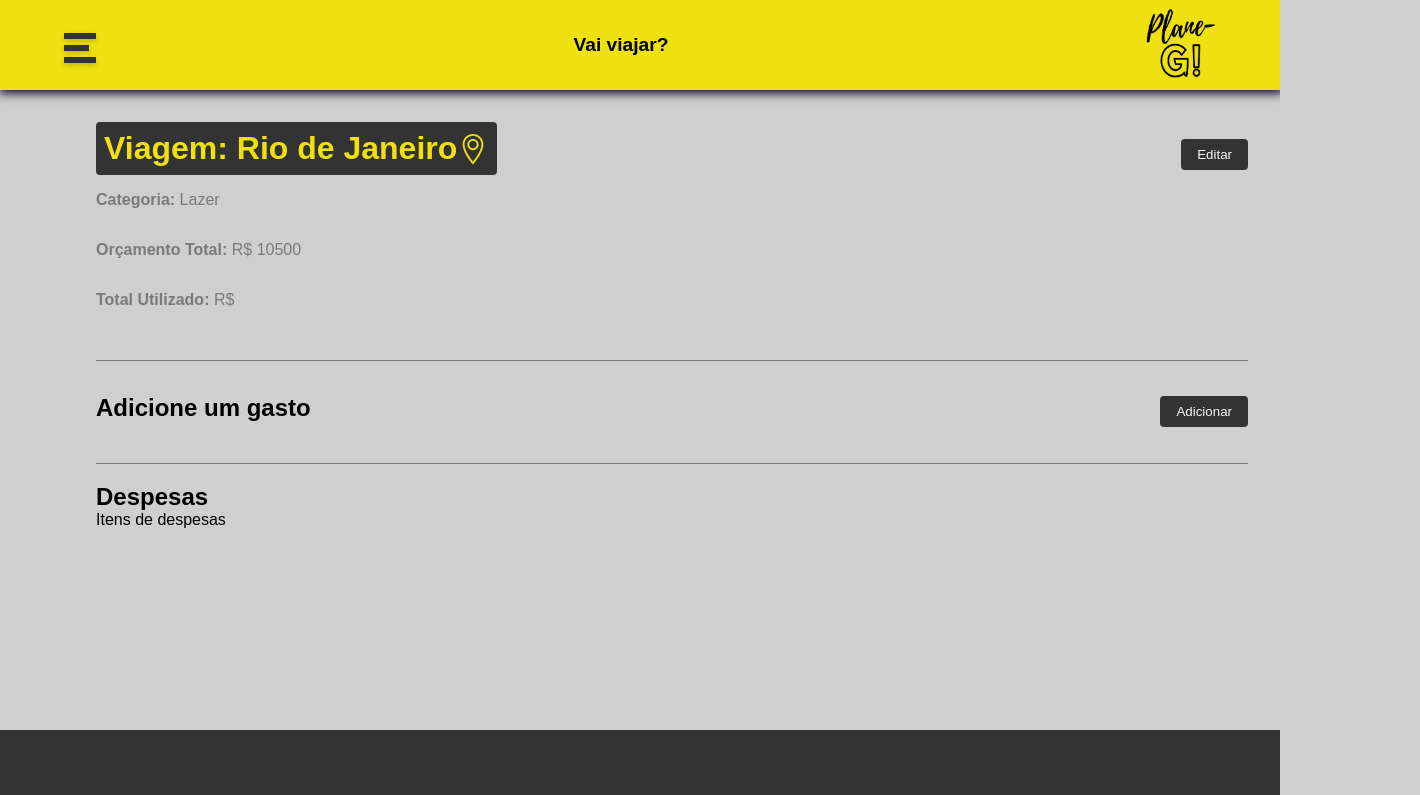
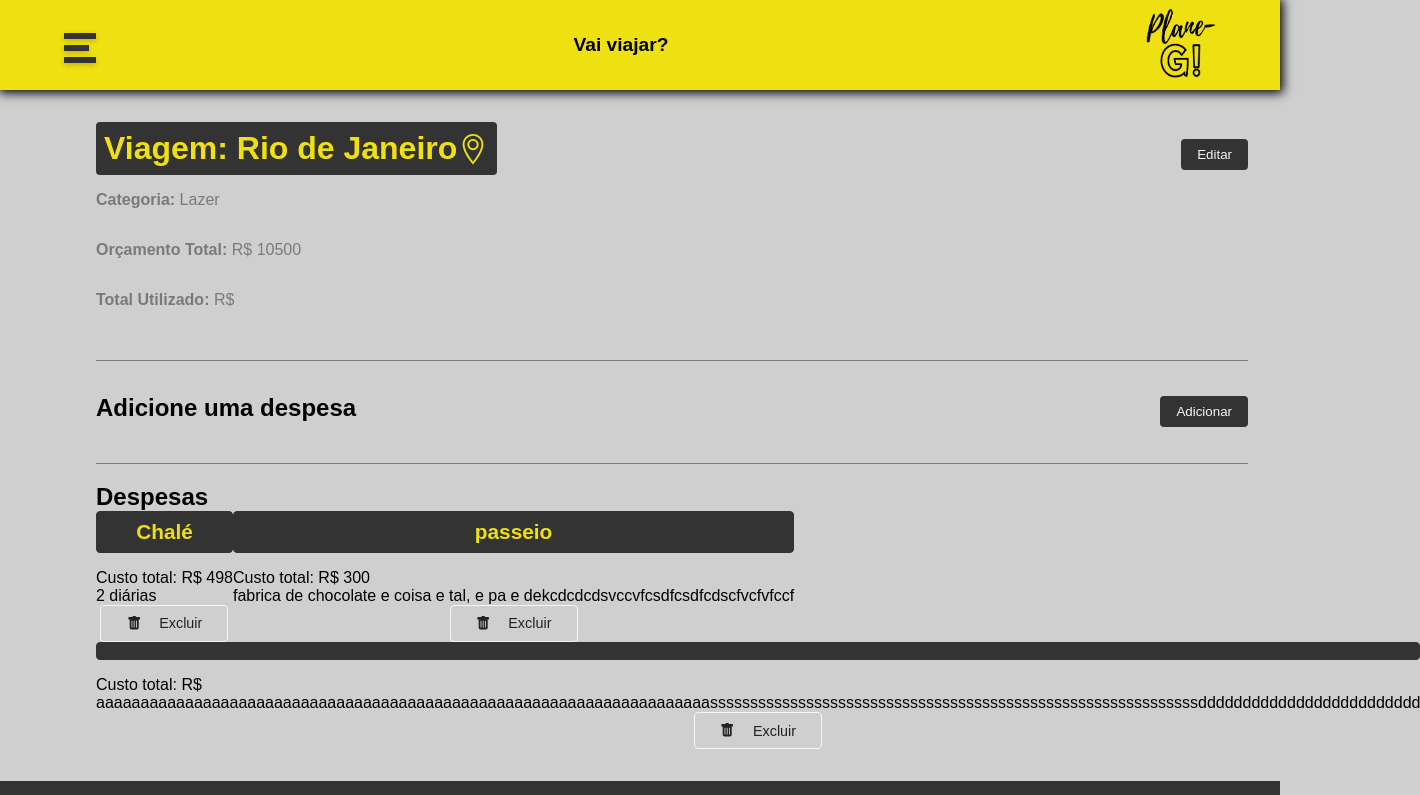
Before and after one commit to alexandreSouza31/plane-G, a React (Create React App) app: page /trip/1 in a window 1280 px wide. Shown: the top 795 px of the page, 1420 px wide, since content can reach past the window. Built offline with nearby package versions, Linux system fonts and the light colour scheme; data requests are answered from the project's data file.

Commit message:
will display the expense cards on the screen

```diff
--- a/src/components/pages/Trip.js
+++ b/src/components/pages/Trip.js
@@ -9,6 +9,7 @@ import Container from "../layoult/Container";
 import TripForm from "../trip/TripForm";
 import Message from "../layoult/Message";
 import ExpensesForm from "../expenses/ExpensesForm";
+import ExpenseCard from "../expenses/ExpenseCard";
 
 import styles from "./Trip.module.css";
 
@@ -16,6 +17,7 @@ export const Trip = () => {
 
     const { id } = useParams()
     const [trip, setTrip] = useState([])
+    const [expenses, setExpenses] = useState([])
     const [showTripForm, setShowTripForm] = useState(false)//mostrará ou não os dados do projeto(inicialmente não mostrará!).
     const [showExpenseForm, setShowExpenseForm] = useState(false)//mostrará ou não os dados do projeto(inicialmente não mostrará!).
     const [message, setMessage] = useState("")//altero o texto da mensagem
@@ -31,7 +33,8 @@ export const Trip = () => {
             })
                 .then((resp) => resp.json())
                 .then((data) => {
-                    setTrip(data)
+                    setTrip(data)//pega o que chega das viagens
+                    setExpenses(data.expenses)//pega o que chega das despesas
                 })
                 .catch((err) => console.log(err))
 
@@ -67,6 +70,8 @@ export const Trip = () => {
     }
 
     function createExpense(trip) {
+        setMessage("")//começo vazio pra que ele apareça novamente, caso deva aparecer a msg
+
         //vai pegar a última despesa
         const lastExpense = trip.expenses[trip.expenses.length - 1]//pego a última despesa criada
         lastExpense.id = uuidv4()//id único que vai servir pra renderizar as listas no react
@@ -82,6 +87,29 @@ export const Trip = () => {
             trip.expenses.pop();//elimino essa despesa inválido
             return false
         }
+
+        //adicionará a despesa no valor total da viagem
+        trip.cost = newCost
+
+        //atualizar viagem
+        fetch(`http://localhost:5000/trips/${trip.id}`, {
+            method: "PATCH",
+            headers: {
+                "Content-type": "application/json"
+            },
+            body: JSON.stringify(trip)//preciso do body pq tá enviando dados a serem atualizados
+        })
+            .then(resp => resp.json())
+            .then((data) => {
+                setTrip(data)
+                setShowTripForm(false)
+                setMessage(`A despesa foi adicionada com sucesso!`)
+                setType("success");
+            })
+            .catch(err => console.error(err))
+
+        setMessage()
+
     }
 
     function toggleTripForm() {//função somente para alterar o estado.
@@ -127,7 +155,7 @@ export const Trip = () => {
 
                     <div className={styles.container_expense}>
 
-                        <h2>Adicione um gasto</h2>
+                        <h2>Adicione uma despesa</h2>
                         <button className={styles.btn} onClick={toggleExpenseForm}>
                             {!showExpenseForm ? 'Adicionar' : 'Fechar'}
                         </button>
@@ -141,7 +169,20 @@ export const Trip = () => {
                     </div>
                     <h2>Despesas</h2>
                     <Container customClass="start">
-                        <p className={styles.p_expenses}>Itens de despesas</p>
+                        {expenses.length > 0 &&
+                            expenses.map((expense) => (//no jsx quando faço um map precisa estar entre parênteses
+                                <ExpenseCard
+                                    id={expense.id}
+                                    name={expense.name}
+                                    cost={expense.cost}
+                                    description={expense.description}
+                                    key={expense.id}
+                                />
+                            ))
+
+                        }
+                        {expenses.length === 0 && <p className={styles.p_expenses}>Não há despesas cadastradas!</p>}
+
                     </Container>
                 </Container>
 
```
